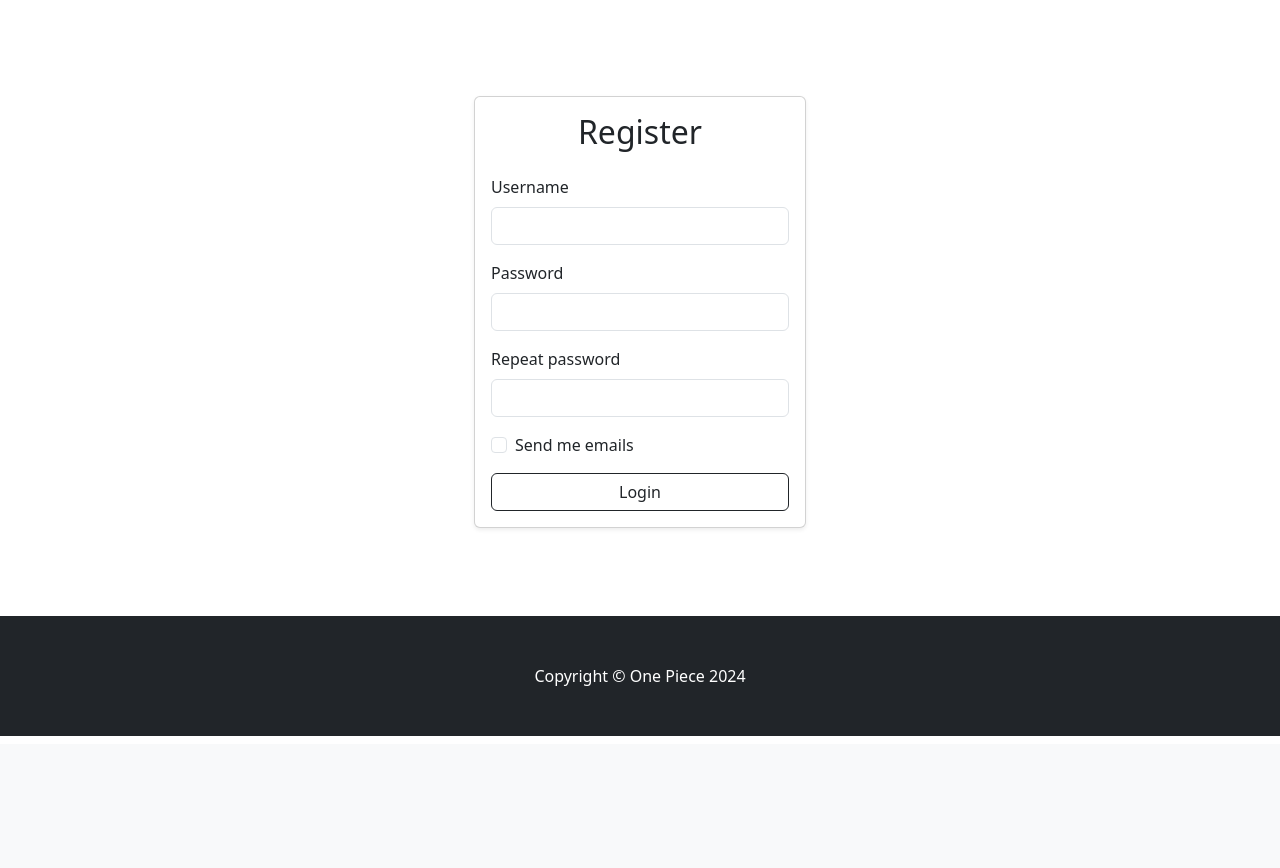
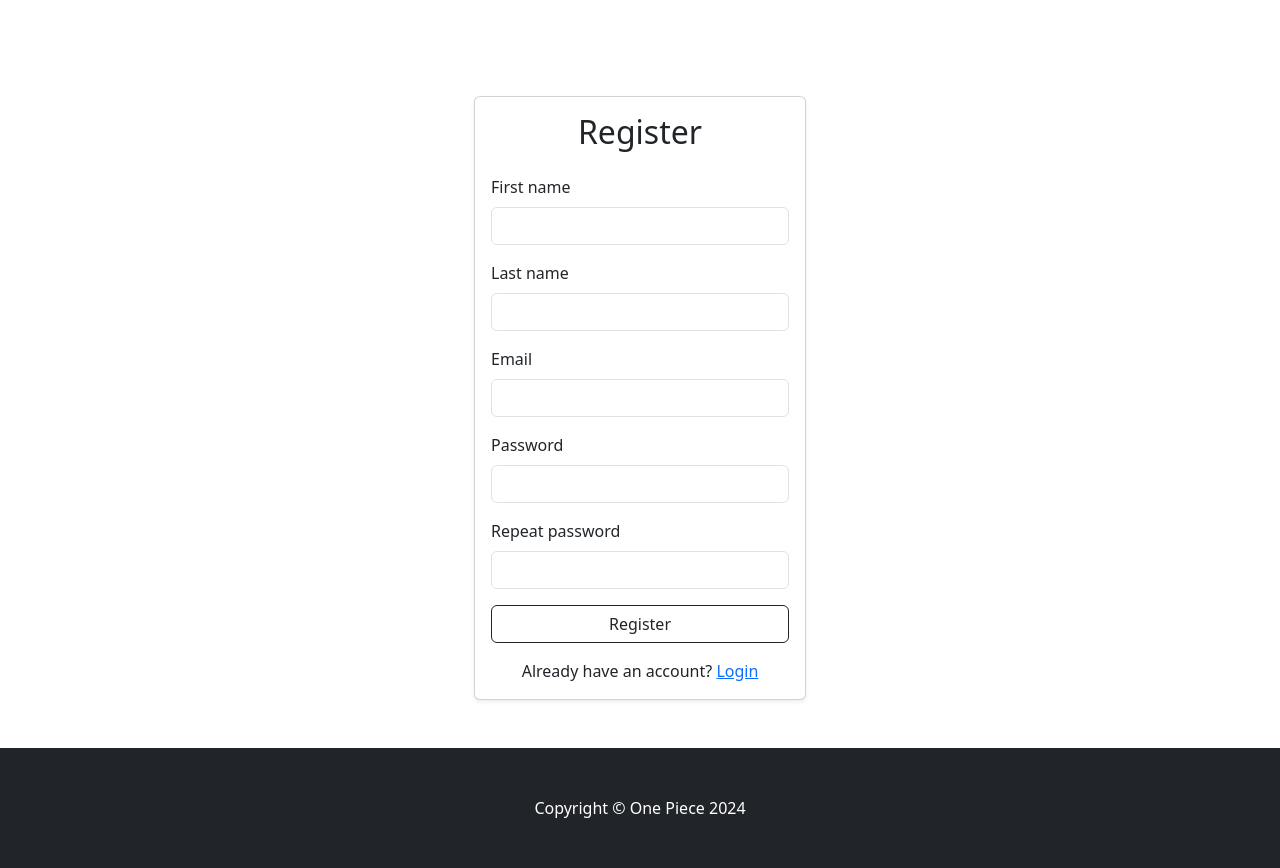
Before and after one commit to rauan06/ecommerce-website, a Django app: page /users/register/ in a window 1280 px wide. Shown: the part 56-924 px from the top of the page. Before the commit the page ends 792 px from the top, so only its background shows below. Run offline with Django 5.2, Linux system fonts and the light colour scheme; some libraries are stand-ins or nearby versions.

Commit message:
Formatted templates

```diff
--- a/homepages/templates/cart.html
+++ b/homepages/templates/cart.html
@@ -1,6 +1,5 @@
 {% extends 'base.html' %}
 {% load mathfilters %}
-
 {% block content %}
 <section class="py-5 bg-light">
    <div class="container px-4 px-lg-5 mt-5">
@@ -36,7 +35,6 @@
                      {% endif %}
                      &#8376;
                   </td>
-
                   <td>
                      <form method="get" action="{% url 'homepages:update_total' key %}">
                         {% csrf_token %}
--- a/homepages/templates/collections.html
+++ b/homepages/templates/collections.html
@@ -2,7 +2,6 @@
 {% load static %}
 {% load bootstrap5 %}
 {% load mathfilters %}
-
 {% block content %}
 <!-- Header-->
 <header class="py-5" style="background-color: #090b0b;">
@@ -13,7 +12,6 @@
       </div>
    </div>
 </header>
-
 <!-- Section-->
 <section class="py-5" id ="main-content" style="height: 80vh">
    <div class="container px-4 px-lg-5 mt-5">
@@ -76,5 +74,4 @@
       </div>
    </div>
 </section>
-
 {% endblock content %}
--- a/homepages/templates/index.html
+++ b/homepages/templates/index.html
@@ -2,8 +2,6 @@
 {% load static %}
 {% load bootstrap5 %}
 {% load mathfilters %}
-
-
 {% block content %}
 <!-- Header-->
 <header class="py-5" style="background-color: #090b0b;">
@@ -14,7 +12,6 @@
       </div>
    </div>
 </header>
-
 <!-- Section-->
 <section class="py-5" id="main-content">
    <div class="container px-4 px-lg-5 mt-5">
@@ -83,5 +80,4 @@
       </div>
    </div>
 </section>
-
 {% endblock content %}
--- a/homepages/templates/single.html
+++ b/homepages/templates/single.html
@@ -2,7 +2,6 @@
 {% load static %}
 {% load bootstrap5 %}
 {% load mathfilters %}
-
 {% block content %}
 <!-- Product details -->
 <section class="py-5" id ="main-content">
@@ -17,14 +16,14 @@
                <div class="d-flex justify-content-center justify-content-lg-start small text-warning mb-2"></div>
                {% if product.discount.active %}
                <h2>{{ 100|sub:product.discount.discount_percent|mul:product.price|intdiv:1000|mul:10 }} &#8376;
-                                        <span class="text-muted text-decoration-line-through">{{ product.price }} &#8376;</span></h2>
+                  <span class="text-muted text-decoration-line-through">{{ product.price }} &#8376;</span>
+               </h2>
                {% else %}
                <h2>{{ product.price }} &#8376;</h2>
                {% endif %}
                <p class="lead"> {{ product.desc }}</p>
                <form action="{% url 'homepages:add_cart' product.id %}" method="get" class="row g-2 align-items-center">
                   {% csrf_token %}
-
                   {{ form.errors.sizes }}
                   {{ form.errors.quantity }}
                   {% for field in form %}
--- a/users/templates/register.html
+++ b/users/templates/register.html
@@ -5,7 +5,7 @@
 
 {% block content %}
     <!-- Login Section -->
-    <section class="py-5" style="height: 77vh">
+    <section class="py-5">
         <div class="container px-4 px-lg-5 mt-5">
           <div class="row justify-content-center">
             <div class="col-md-6 col-lg-4">
@@ -15,30 +15,36 @@
                   <form id="main-content" action="{% url 'users:login' %}" method="post">
                     {% csrf_token %}
                     <div class="mb-3">
-                      <label for="username" class="form-label">Username</label>
-                      <input type="text" class="form-control" id="username" required>
-                      {{ form.username.errors }}
+                      <label for="first_name" class="form-label">First name</label>
+                      <input type="text" class="form-control" id="first_name" name="first_name" required>
+                      {{ form.first_name.errors }}
                     </div>
                     <div class="mb-3">
-                      <label for="password" class="form-label">Password</label>
-                      <input type="password" class="form-control" id="password" required>
+                      <label for="last_name" class="form-label">Last name</label>
+                      <input type="text" class="form-control" id="last_name" name="last_name" required>
+                      {{ form.last_name.errors }}
+                    </div>
+                    <div class="mb-3">
+                      <label for="email" class="form-label">Email</label>
+                      <input type="email" class="form-control" id="email" required>
+                      {{ form.email.errors }}
+                    </div>
+                    <div class="mb-3">
+                      <label for="password1" class="form-label">Password</label>
+                      <input type="password" class="form-control" name="password1" required>
                       {{ form.password.errors }}
                     </div>
                     <div class="mb-3">
-                        <label for="password" class="form-label">Repeat password</label>
-                        <input type="password" class="form-control" id="password" required>
+                        <label for="password2" class="form-label">Repeat password</label>
+                        <input type="password" class="form-control" name="password2" required>
                         {{ form.password.errors }}
-                      </div>
-                    <div class="mb-3 form-check">
-                      <input type="checkbox" class="form-check-input" id="rememberMe">
-                      <label class="form-check-label" for="rememberMe">Send me emails</label>
                     </div>
-                    <button type="submit" class="btn btn-outline-dark w-100">Login</button>
+                    <button type="submit" class="btn btn-outline-dark w-100">Register</button>
                   </form>
-                  {% comment %} <div class="mt-3 text-center">
-                    <a href="#">Forgot Password?</a> |
-                    <a href="#">Create Account</a>
-                  </div> {% endcomment %}
+                  <div class="mt-3 text-center">
+                    Already have an account?
+                    <a href="{% url 'users:login' %}">Login</a>
+                  </div>
                 </div>
               </div>
             </div>
```
Also changed, not shown: homepages/templates/base.html (+6 -3 lines), plan.txt (+3 -4 lines), users/templates/login.html (+8 -8 lines). Lines whose indentation alone changed are shown as unchanged.
